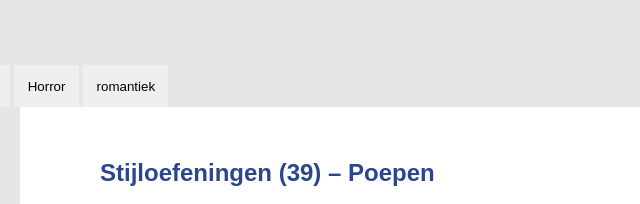
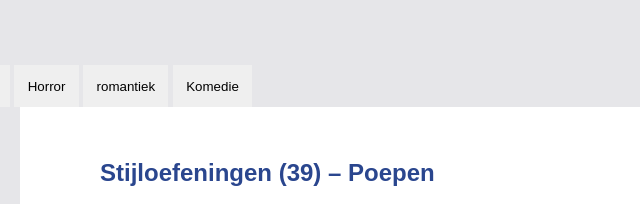
Before and after one commit to Aronsmit2/ProjectWEB, a plain HTML site: page Website/index.html in a window 1280 px wide. Shown: the part 1764-1968 px from the top of the page, 140-780 px from the left. Drawn offline with Linux system fonts and the light colour scheme.

Commit message:
changes in filter

```diff
--- a/Website/index.html
+++ b/Website/index.html
@@ -28,21 +28,21 @@
         <img src="https://www.ns.nl/binaries/_ht_1537253411685/tegel/content/gallery/ns-nl/prijsbanner-afbeeldingen/studenten-dal-vrij.jpg" alt="Selfie mensen">
         <h2>Poepen</h2>
         <p>Poepen gaat over een man die met de trein naar Amsterdam gaat. Hij moet hier namelijk een boek uit de bibliotheek lenen. Er is echter een probleem, hij moet heel nodig poepen. Hoe gaat hij dit oplossen?</p>
-        <a href="#">>  Lees verhaal: "Poepen"</a>
+        <a href="#">> Lees verhaal: "Poepen"</a>
     </article>
 
     <article class="Pop_verhaal">
         <img src="https://www.ns.nl/binaries/_ht_1537253411685/tegel/content/gallery/ns-nl/prijsbanner-afbeeldingen/studenten-dal-vrij.jpg" alt="Selfie mensen">
         <h2>Poepen</h2>
         <p>Poepen gaat over een man die met de trein naar Amsterdam gaat. Hij moet hier namelijk een boek uit de bibliotheek lenen. Er is echter een probleem, hij moet heel nodig poepen. Hoe gaat hij dit oplossen?</p>
-        <a href="#">>  Lees verhaal: "Poepen"</a>
+        <a href="#">> Lees verhaal: "Poepen"</a>
     </article>
 
     <article class="Pop_verhaal">
         <img src="https://www.ns.nl/binaries/_ht_1537253411685/tegel/content/gallery/ns-nl/prijsbanner-afbeeldingen/studenten-dal-vrij.jpg" alt="Selfie mensen">
         <h2>Poepen</h2>
         <p>Poepen gaat over een man die met de trein naar Amsterdam gaat. Hij moet hier namelijk een boek uit de bibliotheek lenen. Er is echter een probleem, hij moet heel nodig poepen. Hoe gaat hij dit oplossen?</p>
-        <a href="#">>  Lees verhaal: "Poepen"</a>
+        <a href="#">> Lees verhaal: "Poepen"</a>
     </article>
 
     <article class="filter">
@@ -52,6 +52,8 @@
             <button>Spanning</button>
             <button>Horror</button>
             <button>romantiek</button>
+            <button>Komedie</button>
+
         </form>
     </article>
 
```
Lines whose indentation alone changed are shown as unchanged.
